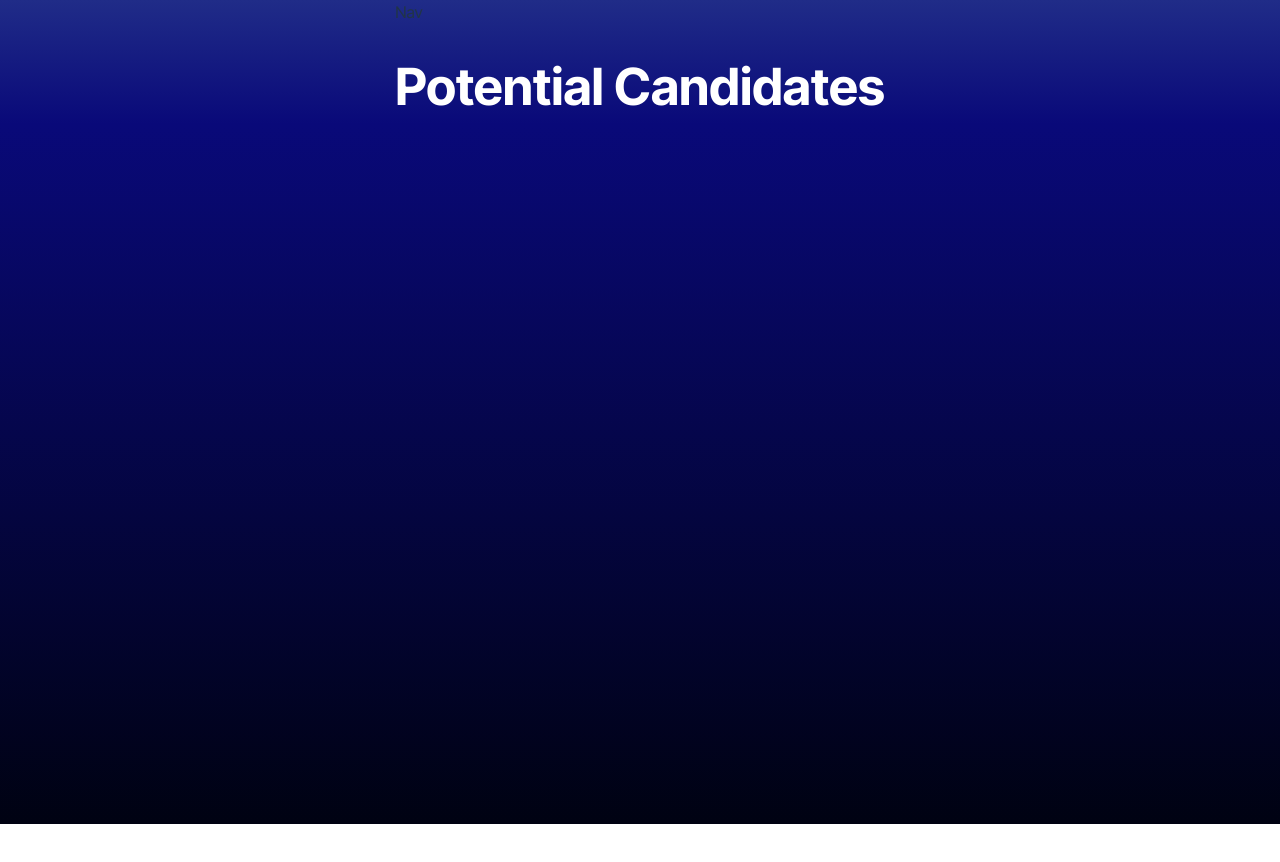
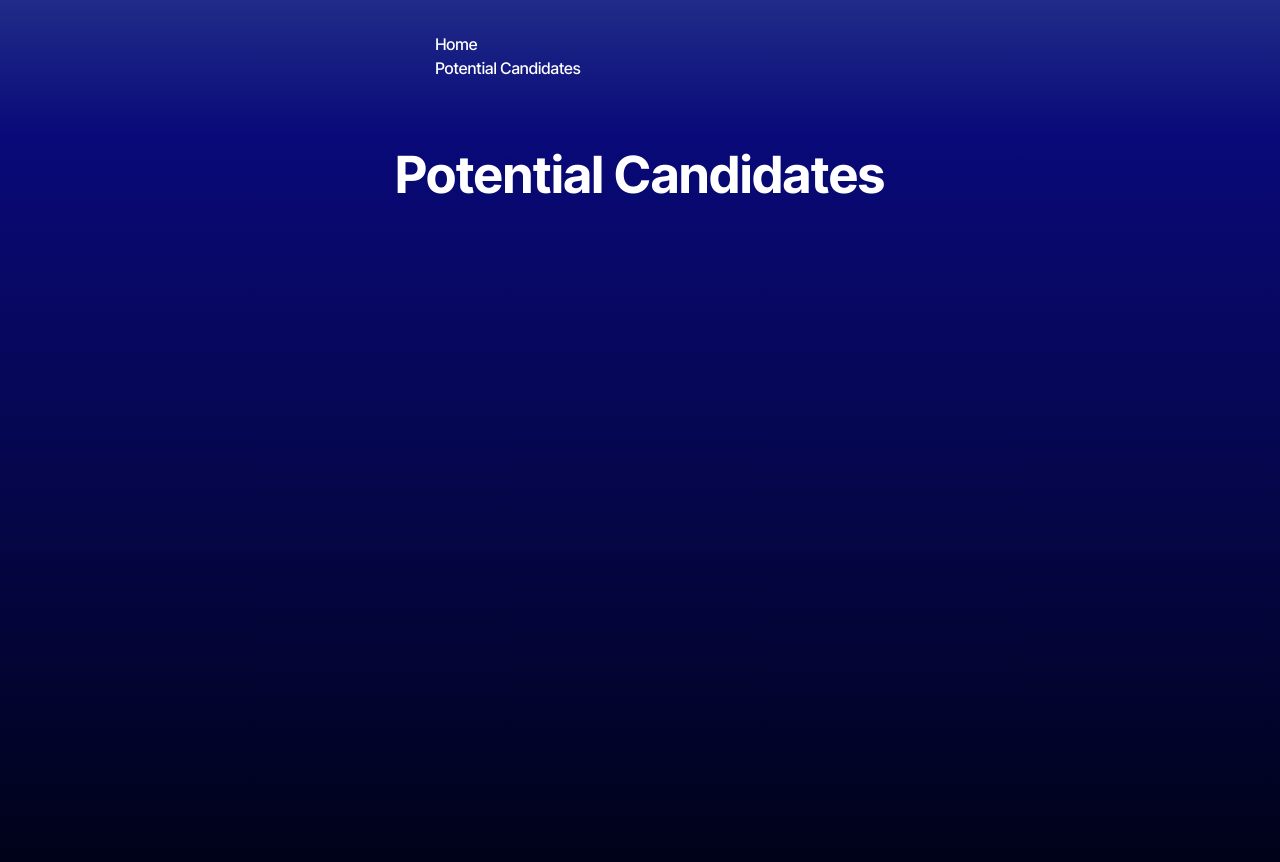
Before and after one commit to gallerymiguel/candidate-search, a React (Vite) app: page /SavedCandidates in a window 1280 px wide. Shown: the top 862 px of the page. Before the commit the page ends 824 px from the top, so only its background shows below. Built offline with nearby package versions, Linux system fonts and the light colour scheme.

Commit message:
adding navigation and style

```diff
--- a/src/components/Nav.tsx
+++ b/src/components/Nav.tsx
@@ -1,8 +1,20 @@
-const Nav = () => {
-  // TODO: Add necessary code to display the navigation bar and link between the pages
+import React from 'react';
+import { Link } from 'react-router-dom';
+import '../index.css';
+
+const Nav: React.FC = () => {
   return (
-    <div>Nav</div>
-  )
+    <nav className="nav">
+      <ul className="nav-item">
+        <li>
+          <Link to="/" className="nav-link">Home</Link>
+        </li>
+        <li>
+          <Link to="/saved" className="nav-link">Potential Candidates</Link>
+        </li>
+      </ul>
+    </nav>
+  );
 };
 
 export default Nav;
```
Also changed, not shown: 1 other file (tests, documents, lock files or other folders).
